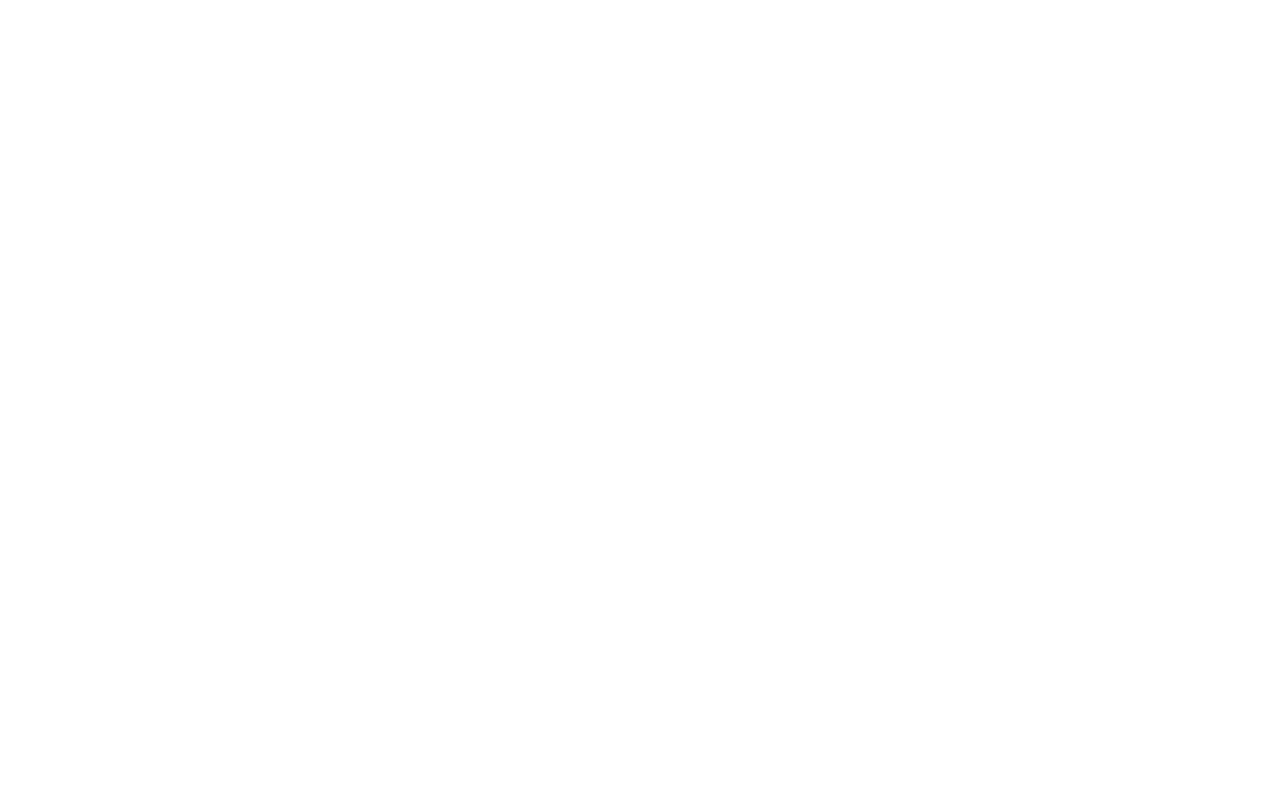
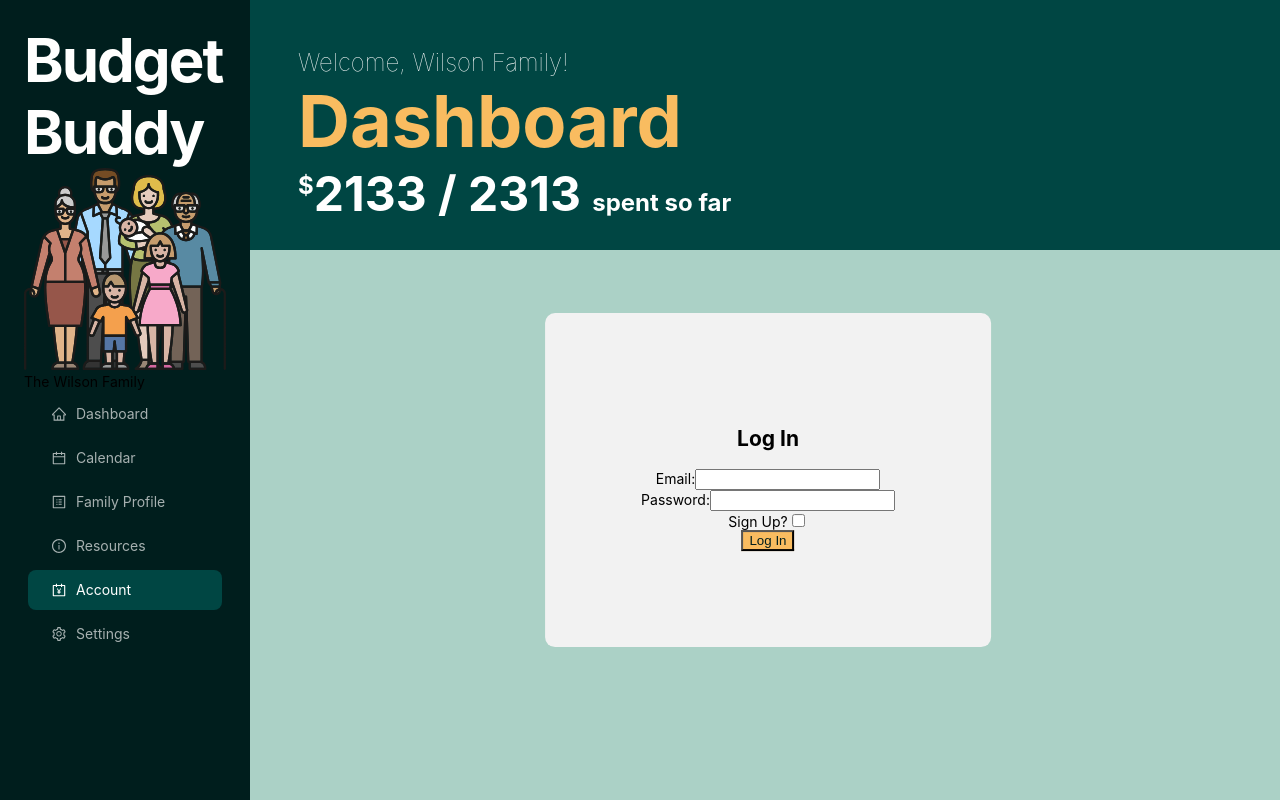
Before and after one commit to mandaleeyp/MSCS2101, a React (Create React App) app: page /account in a window 1280 px wide. Before the commit this address had no page. Built offline with nearby package versions, Linux system fonts and the light colour scheme.

Commit message:
Add files via upload
Cloris changes

```diff
--- /dev/null
+++ b/src/Account/Account.jsx
@@ -0,0 +1,17 @@
+import React from 'react'
+import LoginPage from './LoginPage'; // import the LoginPage component
+import styles from './Account.module.css'; // import styles from './Account.module.css'
+import MenuWrap from '../Menu/MenuWrap'
+
+const Account = () => {
+  return (
+    <MenuWrap route='/account'>
+      <div className={styles.loginContainer}>
+        <LoginPage /> {/* render the LoginPage component */}
+      </div>
+    </MenuWrap>
+
+  )
+}
+
+export default Account
--- /dev/null
+++ b/src/Account/Account.module.css
@@ -0,0 +1,15 @@
+.loginContainer {
+    position: fixed;
+    top: 60%;
+    left: 60%;
+    transform: translate(-50%, -50%);
+  }
+
+  .loginContainer form {
+    max-width: 1100px;
+    width: 100%;
+    padding: 6rem;
+    background-color: #f2f2f2;
+    border-radius: 10px;
+    text-align: center;
+  }
--- /dev/null
+++ b/src/Account/LoginPage.jsx
@@ -0,0 +1,70 @@
+import React, { useState } from 'react';
+import { app } from '../index';
+import { getAuth,createUserWithEmailAndPassword, signInWithEmailAndPassword } from 'firebase/auth';
+import styles from './LoginPage.module.css';
+import { useNavigate } from 'react-router-dom';
+
+
+const LoginPage = () => {
+  const [email, setEmail] = useState('');
+  const [password, setPassword] = useState('');
+  const [isSignup, setIsSignup] = useState(false);
+
+  const navigate = useNavigate();
+
+  const handleSubmit = async (event) => {
+    event.preventDefault();
+    try {
+      const auth = getAuth(app);
+      if (isSignup) {
+        if (password.length < 6) {
+          alert('Password must be at least 6 characters long');
+          return;
+        }
+        try {
+          await createUserWithEmailAndPassword(auth, email, password);
+          console.log('User created successfully!');
+          navigate('/dashboard', { message: 'User created successfully!' });
+        } catch (error) {
+          console.error('Error signing up:', error);
+
+        }
+      } else {
+        await signInWithEmailAndPassword(auth, email, password);
+        console.log('User logged in successfully!');
+        navigate('/success', { message: 'User logged in successfully!' });
+      }
+      navigate('/');
+    } catch (error) {
+      console.error('Error signing up/in:', error);
+      if (error.code === 'auth/wrong-password') {
+        alert('Wrong password');
+      } else {
+        alert('Error signing in');
+      console.error('Error signing up/in:', error);
+      console.log(app);
+      }
+    }
+  };
+
+  return (
+    <form className={styles.loginForm} onSubmit={handleSubmit}>
+      <h2>{isSignup ? 'Sign Up' : 'Log In'}</h2>
+      <div className={styles.formGroup}>
+        <label htmlFor="email">Email:</label>
+        <input type="email" id="email" value={email} onChange={(e) => setEmail(e.target.value)} required />
+      </div>
+      <div className={styles.formGroup}>
+        <label htmlFor="password">Password:</label>
+        <input type="password" id="password" value={password} onChange={(e) => setPassword(e.target.value)} required />
+      </div>
+      <div className={styles.formGroup}>
+        <label htmlFor="signup">Sign Up?</label>
+        <input type="checkbox" id="signup" checked={isSignup} onChange={(e) => setIsSignup(e.target.checked)} />
+      </div>
+      <button type="submit">{isSignup ? 'Sign Up' : 'Log In'}</button>
+    </form>
+  );
+};
+
+export default LoginPage;
--- /dev/null
+++ b/src/Account/SuccessPage.jsx
@@ -0,0 +1,12 @@
+import React from 'react';
+
+const SuccessPage = ({ message }) => {
+  return (
+    <div>
+      <h2>Success</h2>
+      <h2>{message}</h2>
+    </div>
+  );
+};
+
+export default SuccessPage;
--- a/src/App.js
+++ b/src/App.js
@@ -1,11 +1,12 @@
 import { BrowserRouter as Router, Routes, Route } from 'react-router-dom'
-
 import './App.css'
 import Dashboard from './Dashboard/Dashboard'
 import FamilyProfile from './FamilyProfile/FamilyProfile'
 import Resources from './Resources/Resources'
 import Calendar from './Calendar/Calendar'
+import Account from './Account/Account'
 import Settings from './Settings/Settings'
+import SuccessPage from './Account/SuccessPage'
 
 function App () {
   return (
@@ -15,7 +16,9 @@ function App () {
         <Route path='/calendar' element={<Calendar />} />
         <Route path='/family-profile' element={<FamilyProfile />} />
         <Route path='/resources' element={<Resources />} />
+        <Route path='/account' element={<Account />} />
         <Route path='/settings' element={<Settings />} />
+        <Route path='/success' element={<SuccessPage />} />
       </Routes>
     </Router>
   )
--- a/src/Menu/MenuWrap.jsx
+++ b/src/Menu/MenuWrap.jsx
@@ -1,6 +1,6 @@
 import React, { useState } from 'react'
 import { Layout, Menu } from 'antd'
-import { HomeOutlined, InfoCircleOutlined, ProfileOutlined, SettingOutlined, CalendarOutlined } from '@ant-design/icons'
+import { HomeOutlined, InfoCircleOutlined, ProfileOutlined, SettingOutlined,AccountBookOutlined, CalendarOutlined } from '@ant-design/icons'
 import { useNavigate } from 'react-router-dom'
 
 import styles from './MenuWrap.module.css'
@@ -32,6 +32,11 @@ const MenuWrap = ({ children, route }) => {
       icon: <InfoCircleOutlined />,
       title: 'Resources',
       route: '/resources'
+    },
+    {
+      icon: <AccountBookOutlined />,
+      title: 'Account',
+      route: '/account'
     },
     {
       icon: <SettingOutlined />,
--- a/src/index.js
+++ b/src/index.js
@@ -5,6 +5,7 @@ import App from './App'
 import reportWebVitals from './reportWebVitals'
 import { initializeApp } from 'firebase/app'
 import { getDatabase } from 'firebase/database'
+import { getFirestore } from 'firebase/firestore';
 
 const firebaseConfig = {
   // Your Firebase project configuration
@@ -18,8 +19,10 @@ const firebaseConfig = {
 }
 
 // Initialize Firebase
-const app = initializeApp(firebaseConfig)
-const db = getDatabase(app)
+const app = initializeApp(firebaseConfig);
+const db = getDatabase(app);
+const dbs = getFirestore(app);
+
 console.log(db)
 const root = ReactDOM.createRoot(document.getElementById('root'))
 root.render(
@@ -32,3 +35,5 @@ root.render(
 // to log results (for example: reportWebVitals(console.log))
 // or send to an analytics endpoint. Learn more: https://bit.ly/CRA-vitals
 reportWebVitals()
+
+export {app,db,dbs}
```
Also changed, not shown: src/Account/Users.js (added, +26 -0 lines), src/Account/LoginPage.module.css (added).
